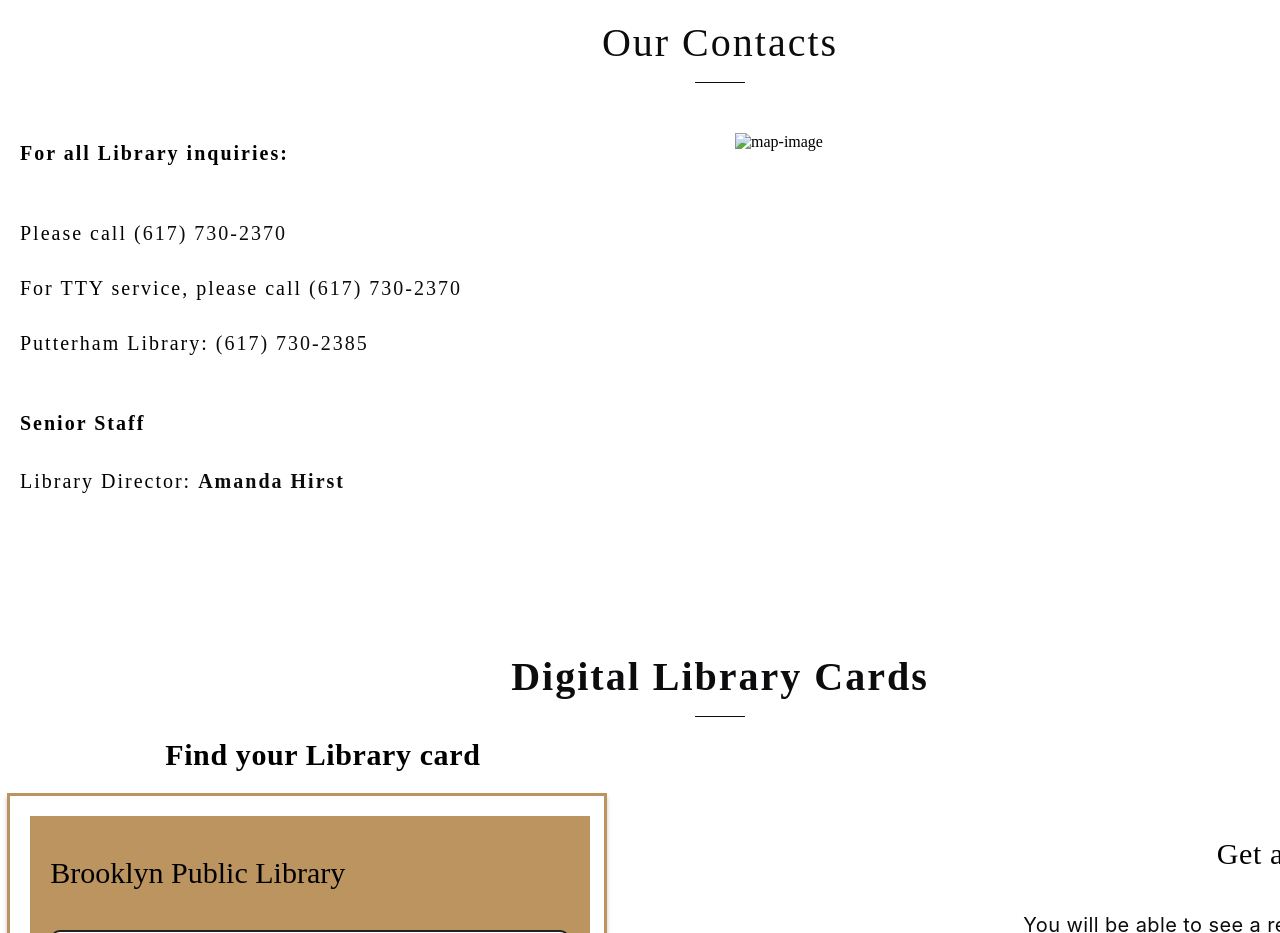
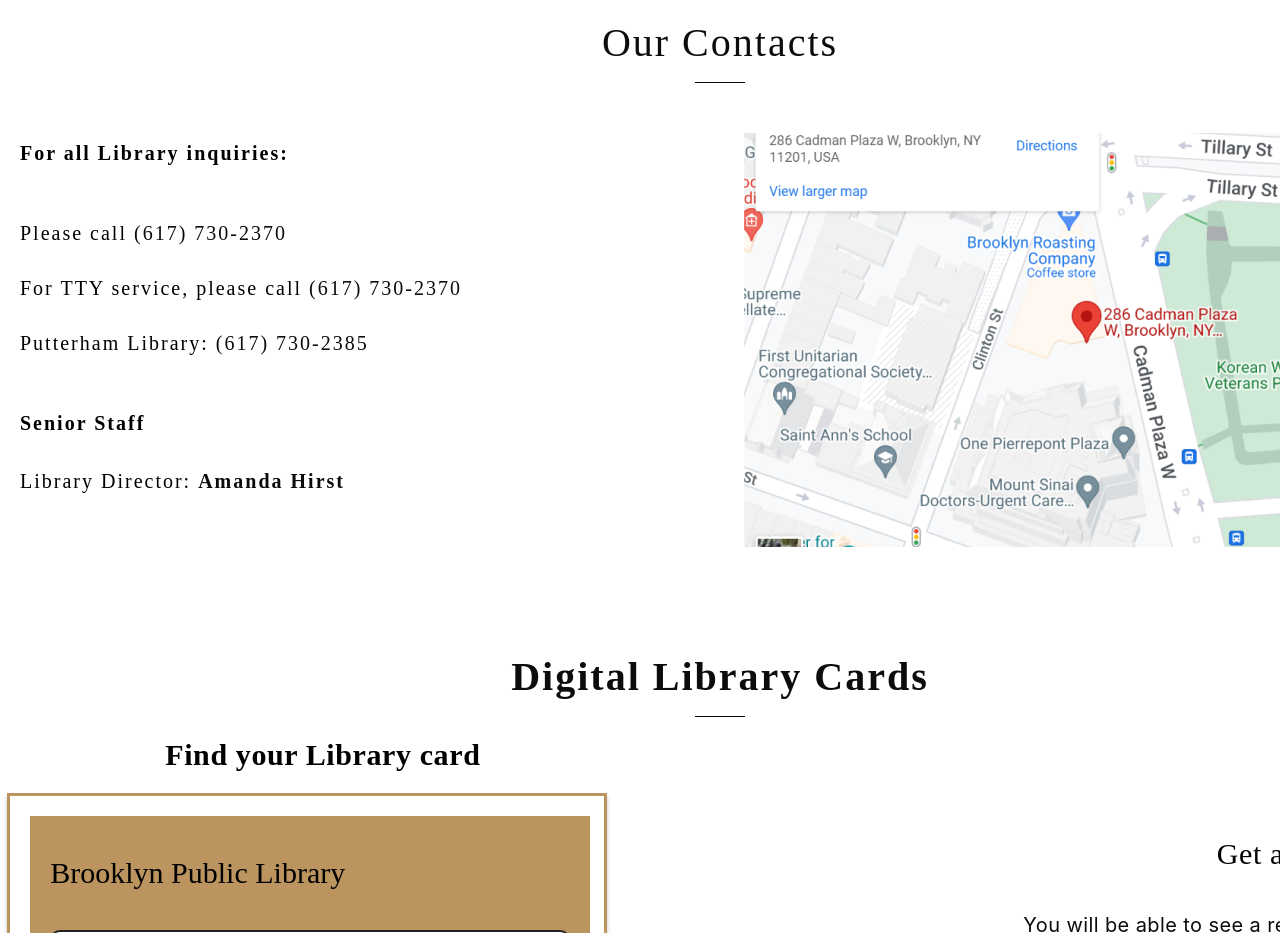
Before and after one commit to ana0797/Projects, a plain HTML site: page index.html in a window 1280 px wide. Shown: the part 3871-4804 px from the top of the page. Drawn offline with Linux system fonts and the light colour scheme.

Commit message:
fix: change map

```diff
--- a/index.html
+++ b/index.html
@@ -202,7 +202,7 @@
         <p class="phone">Library Director: <a href=mailto:AmandaHirst@gmail.com class="link-contacts">Amanda Hirst</a></p>
     </div>
     <div class="img-map">
-        <img src="./library/Map.png" alt="map-image">
+        <img src="./Map.png" alt="map-image">
     </div>
     </div>
     </section>
```
